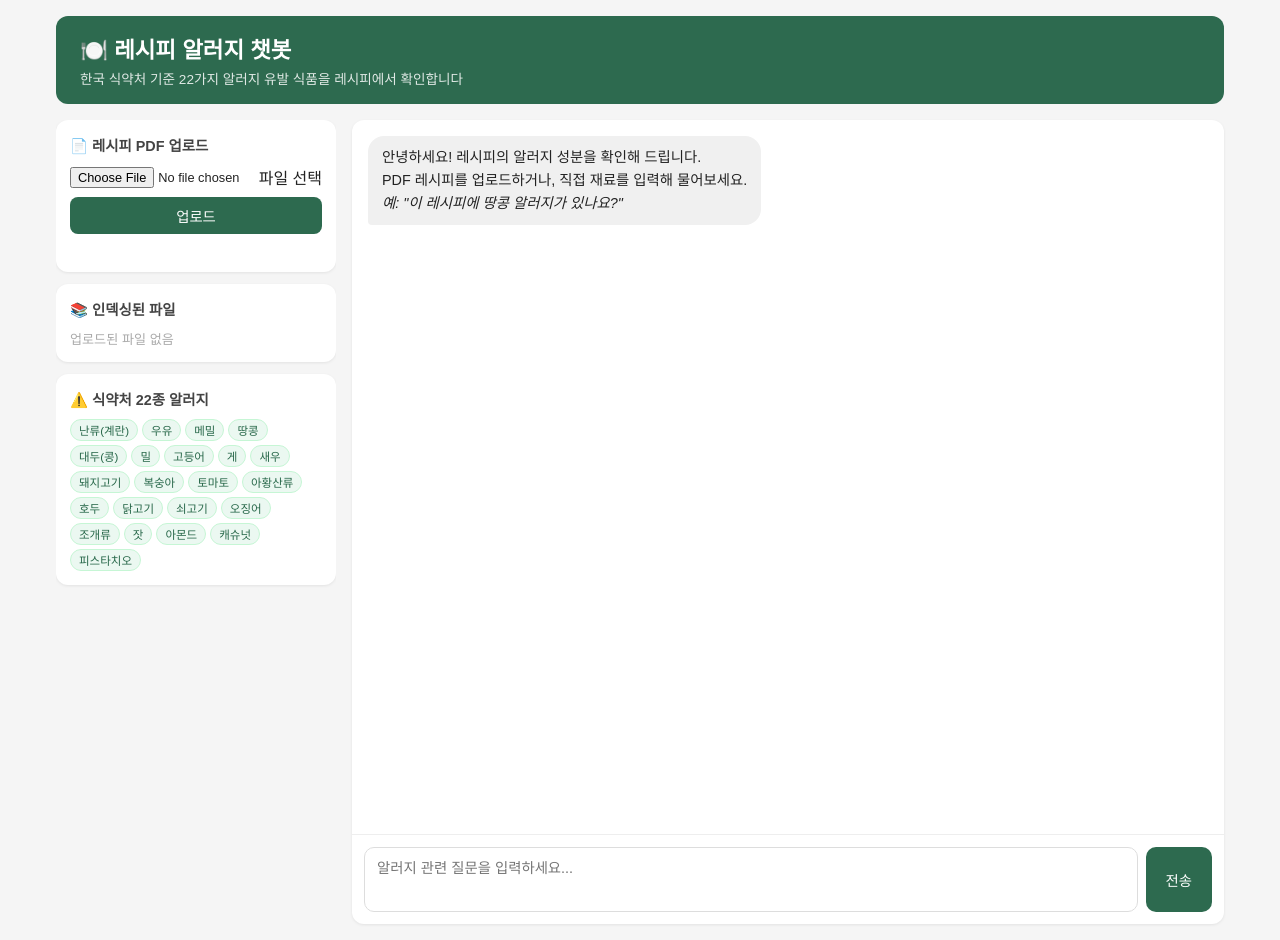
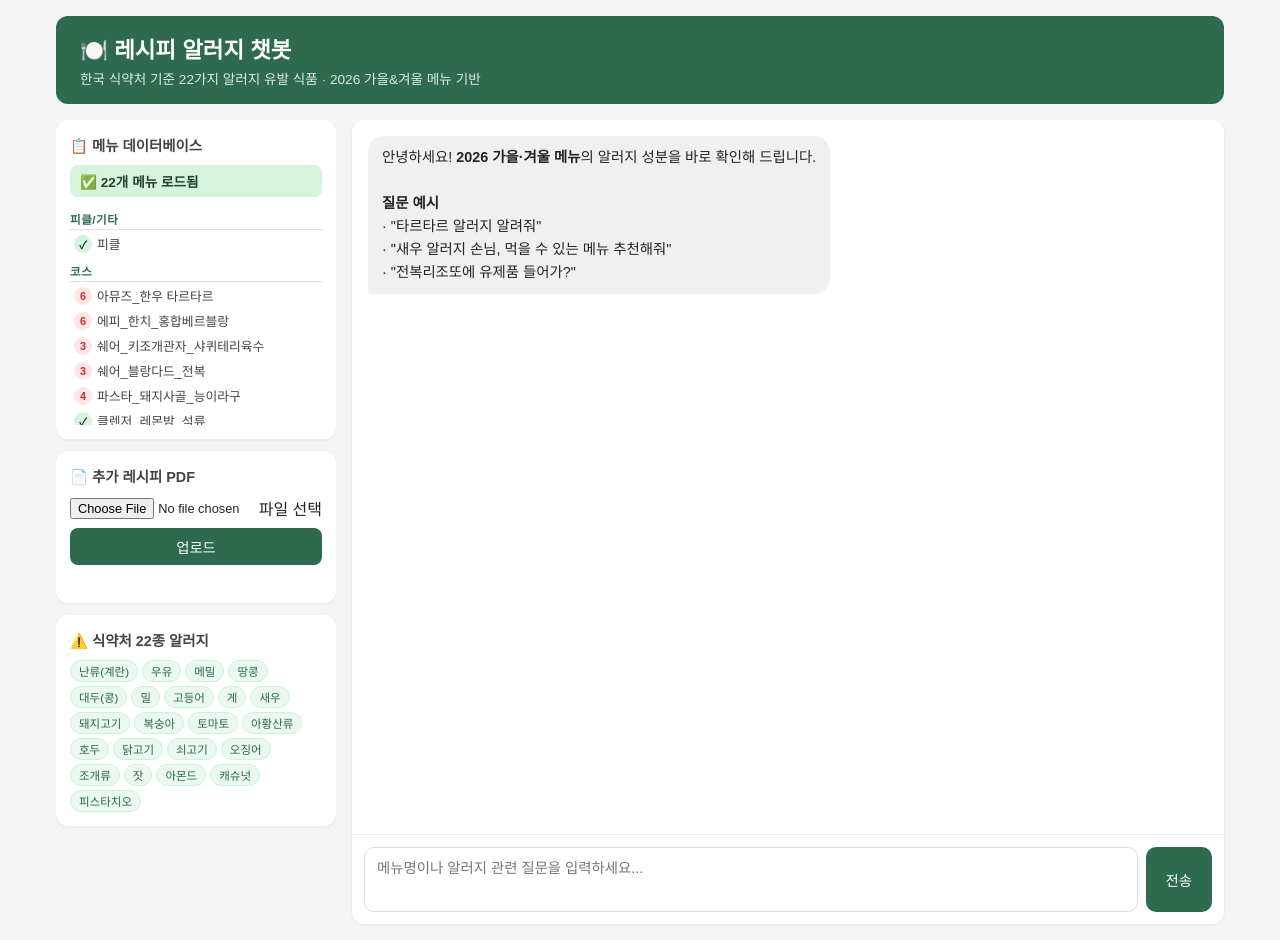
Before and after one commit to chul3224/confier, a FastAPI app: page / in a window 1280 px wide. Run offline with FastAPI, Linux system fonts and the light colour scheme; data that the repository does not hold is empty.

Commit message:
fix: 메뉴명 매칭 개선 및 UI 기본 DB 상태 표시
- find_matching_menus: _·공백 양방향 토큰 분리로 '타르타르', '전복' 등 단어 매칭
- index.html: 메뉴 DB 로드 상태·카테고리별 목록 기본 표시, 환영 메시지 예시 개선
- style.css: db-status, menu-item, count-badge 스타일 추가

Co-Authored-By: Claude Sonnet 4.6 <noreply@anthropic.com>

```diff
--- a/app.py
+++ b/app.py
@@ -30,14 +30,22 @@ def load_menu_db():
             menu_db = json.load(f)
 
 
+import re as _re
+
+_SKIP_TOKENS = {"코스", "단품", "잠실", "3가지"}
+
 def find_matching_menus(query: str) -> list[tuple[str, dict]]:
-    """쿼리에서 메뉴명 매칭 (부분 일치)."""
+    """쿼리에서 메뉴명 매칭 — _와 공백 모두 분리, 양방향 포함 검사."""
     matches = []
     q = query.lower().replace(" ", "")
     for name, info in menu_db.items():
-        # 시트명의 메뉴 키워드 부분 추출 (코스_, 단품_ 제거)
-        keywords = name.lower().replace("코스_", "").replace("단품_", "").replace("잠실_단품_", "").replace(" ", "")
-        if any(kw in q for kw in keywords.split("_") if len(kw) > 1):
+        # 메뉴명을 _ 와 공백으로 분리해 의미 있는 토큰 추출
+        tokens = [t for t in _re.split(r"[_\s]+", name.lower())
+                  if len(t) > 1 and t not in _SKIP_TOKENS]
+        # 메뉴 토큰이 쿼리에 포함되거나, 쿼리 단어가 메뉴명에 포함되면 매칭
+        name_flat = name.lower().replace(" ", "")
+        query_words = [w for w in _re.split(r"\s+", query.lower()) if len(w) > 1]
+        if any(t in q for t in tokens) or any(w in name_flat for w in query_words):
             matches.append((name, info))
     return matches
 
--- a/static/style.css
+++ b/static/style.css
@@ -86,15 +86,65 @@ header .subtitle { font-size: 0.85rem; opacity: 0.85; margin-top: 4px; }
 .status-msg.success { color: #38a169; }
 .status-msg.loading { color: #888; }
 
+.db-status {
+  font-size: 0.85rem;
+  font-weight: 600;
+  padding: 6px 10px;
+  border-radius: 8px;
+  margin-bottom: 8px;
+}
+.db-status.ok { background: #d8f3dc; color: #1b4332; }
+.db-status.error { background: #ffe5e5; color: #c53030; }
+.db-status.loading { background: #f0f0f0; color: #888; }
+
 .file-list {
   list-style: none;
-  font-size: 0.82rem;
+  font-size: 0.8rem;
   display: flex;
   flex-direction: column;
-  gap: 4px;
+  gap: 2px;
+  max-height: 220px;
+  overflow-y: auto;
 }
 
 .file-list .empty { color: #aaa; }
+
+.file-list .cat-header {
+  font-size: 0.72rem;
+  font-weight: 700;
+  color: #2d6a4f;
+  text-transform: uppercase;
+  letter-spacing: 0.05em;
+  margin-top: 6px;
+  padding-bottom: 2px;
+  border-bottom: 1px solid #e0e0e0;
+}
+
+.file-list .menu-item {
+  display: flex;
+  align-items: center;
+  gap: 5px;
+  padding: 2px 4px;
+  border-radius: 4px;
+  color: #444;
+  cursor: default;
+}
+.file-list .menu-item:hover { background: #f0f4f1; }
+
+.count-badge {
+  display: inline-flex;
+  align-items: center;
+  justify-content: center;
+  min-width: 18px;
+  height: 18px;
+  border-radius: 999px;
+  font-size: 0.68rem;
+  font-weight: 700;
+  background: #ffe5e5;
+  color: #c53030;
+  flex-shrink: 0;
+}
+.count-badge.safe { background: #d8f3dc; color: #1b4332; }
 
 .allergen-tags {
   display: flex;
--- a/templates/index.html
+++ b/templates/index.html
@@ -10,23 +10,24 @@
   <div class="container">
     <header>
       <h1>🍽️ 레시피 알러지 챗봇</h1>
-      <p class="subtitle">한국 식약처 기준 22가지 알러지 유발 식품을 레시피에서 확인합니다</p>
+      <p class="subtitle">한국 식약처 기준 22가지 알러지 유발 식품 · 2026 가을&겨울 메뉴 기반</p>
     </header>
 
     <div class="sidebar">
+      <section class="db-section">
+        <h2>📋 메뉴 데이터베이스</h2>
+        <div id="dbStatus" class="db-status loading">로드 중...</div>
+        <ul id="menuList" class="file-list"></ul>
+      </section>
+
       <section class="upload-section">
-        <h2>📄 레시피 PDF 업로드</h2>
+        <h2>📄 추가 레시피 PDF</h2>
         <label class="upload-label">
           <input type="file" id="pdfInput" accept=".pdf" />
           <span>파일 선택</span>
         </label>
         <button id="uploadBtn" class="btn-primary">업로드</button>
         <div id="uploadStatus" class="status-msg"></div>
-      </section>
-
-      <section class="files-section">
-        <h2>📚 인덱싱된 파일</h2>
-        <ul id="fileList" class="file-list"><li class="empty">업로드된 파일 없음</li></ul>
       </section>
 
       <section class="allergen-section">
@@ -39,9 +40,11 @@
       <div id="chatMessages" class="chat-messages">
         <div class="message bot-message">
           <div class="bubble">
-            안녕하세요! 레시피의 알러지 성분을 확인해 드립니다.<br />
-            PDF 레시피를 업로드하거나, 직접 재료를 입력해 물어보세요.<br />
-            <em>예: "이 레시피에 땅콩 알러지가 있나요?"</em>
+            안녕하세요! <strong>2026 가을·겨울 메뉴</strong>의 알러지 성분을 바로 확인해 드립니다.<br /><br />
+            <strong>질문 예시</strong><br />
+            · "타르타르 알러지 알려줘"<br />
+            · "새우 알러지 손님, 먹을 수 있는 메뉴 추천해줘"<br />
+            · "전복리조또에 유제품 들어가?"
           </div>
         </div>
       </div>
@@ -49,7 +52,7 @@
       <div class="chat-input-area">
         <textarea
           id="chatInput"
-          placeholder="알러지 관련 질문을 입력하세요..."
+          placeholder="메뉴명이나 알러지 관련 질문을 입력하세요..."
           rows="2"
         ></textarea>
         <button id="sendBtn" class="btn-send">전송</button>
@@ -64,19 +67,39 @@
       const res = await fetch("/status");
       const data = await res.json();
 
-      const fileList = document.getElementById("fileList");
-      if (data.indexed_files.length === 0) {
-        fileList.innerHTML = '<li class="empty">업로드된 파일 없음</li>';
+      const dbStatusEl = document.getElementById("dbStatus");
+      if (data.menu_db_count > 0) {
+        dbStatusEl.textContent = `✅ ${data.menu_db_count}개 메뉴 로드됨`;
+        dbStatusEl.className = "db-status ok";
       } else {
-        fileList.innerHTML = data.indexed_files
-          .map((f) => `<li>📄 ${f}</li>`)
-          .join("");
+        dbStatusEl.textContent = "⚠️ 메뉴 DB 없음";
+        dbStatusEl.className = "db-status error";
       }
 
+      // 카테고리별 메뉴 목록
+      const menuRes = await fetch("/menus");
+      const menus = await menuRes.json();
+      const menuList = document.getElementById("menuList");
+      const byCategory = {};
+      for (const [name, info] of Object.entries(menus)) {
+        if (!byCategory[info.category]) byCategory[info.category] = [];
+        byCategory[info.category].push({ name, allergens: info.allergens });
+      }
+      let html = "";
+      for (const [cat, items] of Object.entries(byCategory)) {
+        html += `<li class="cat-header">${cat}</li>`;
+        for (const item of items) {
+          const badge = item.allergens.length > 0
+            ? `<span class="count-badge">${item.allergens.length}</span>`
+            : `<span class="count-badge safe">✓</span>`;
+          const shortName = item.name.replace(/^(코스_|단품_|잠실_단품_)/, "");
+          html += `<li class="menu-item" title="${item.allergens.join(', ') || '없음'}">${badge} ${shortName}</li>`;
+        }
+      }
+      menuList.innerHTML = html;
+
       const tagsEl = document.getElementById("allergenTags");
-      tagsEl.innerHTML = data.allergens
-        .map((a) => `<span class="tag">${a}</span>`)
-        .join("");
+      tagsEl.innerHTML = data.allergens.map((a) => `<span class="tag">${a}</span>`).join("");
     }
 
     async function uploadPDF() {
@@ -94,14 +117,9 @@
       try {
         const res = await fetch("/upload", { method: "POST", body: formData });
         const data = await res.json();
-        if (res.ok) {
-          statusEl.textContent = data.message;
-          statusEl.className = "status-msg success";
-          await loadStatus();
-        } else {
-          statusEl.textContent = data.detail;
-          statusEl.className = "status-msg error";
-        }
+        statusEl.textContent = res.ok ? data.message : data.detail;
+        statusEl.className = res.ok ? "status-msg success" : "status-msg error";
+        if (res.ok) await loadStatus();
       } catch {
         statusEl.textContent = "업로드 실패";
         statusEl.className = "status-msg error";
@@ -113,13 +131,18 @@
       const div = document.createElement("div");
       div.className = `message ${role === "user" ? "user-message" : "bot-message"}`;
 
-      let inner = `<div class="bubble">${text.replace(/\n/g, "<br/>")}</div>`;
+      // 마크다운 굵게 처리
+      const formatted = text
+        .replace(/\*\*(.+?)\*\*/g, "<strong>$1</strong>")
+        .replace(/\n/g, "<br/>");
+      let inner = `<div class="bubble">${formatted}</div>`;
 
       if (allergens && allergens.length > 0) {
-        inner += `<div class="allergen-alert">⚠️ 감지된 알러지: ${allergens.map((a) => `<span class="alert-tag">${a}</span>`).join(" ")}</div>`;
+        inner += `<div class="allergen-alert">⚠️ 포함 알러지: ${allergens.map((a) => `<span class="alert-tag">${a}</span>`).join(" ")}</div>`;
       }
       if (sources && sources.length > 0) {
-        inner += `<div class="sources">📄 출처: ${sources.join(", ")}</div>`;
+        const sourceList = sources.map(s => s.replace(/^(코스_|단품_|잠실_단품_)/, "")).join(", ");
+        inner += `<div class="sources">📋 참조 메뉴: ${sourceList}</div>`;
       }
 
       div.innerHTML = inner;
@@ -141,9 +164,10 @@
       sendBtn.textContent = "...";
 
       const loadingDiv = document.createElement("div");
-      loadingDiv.className = "message bot-message loading-indicator";
-      loadingDiv.innerHTML = '<div class="bubble">답변 생성 중...</div>';
+      loadingDiv.className = "message bot-message";
+      loadingDiv.innerHTML = '<div class="bubble typing">답변 생성 중<span>.</span><span>.</span><span>.</span></div>';
       document.getElementById("chatMessages").appendChild(loadingDiv);
+      document.getElementById("chatMessages").scrollTop = 99999;
 
       try {
         const res = await fetch("/chat", {
@@ -153,7 +177,6 @@
         });
         const data = await res.json();
         loadingDiv.remove();
-
         if (res.ok) {
           appendMessage("bot", data.answer, data.detected_allergens, data.sources);
           history.push({ role: "assistant", content: data.answer });
```
